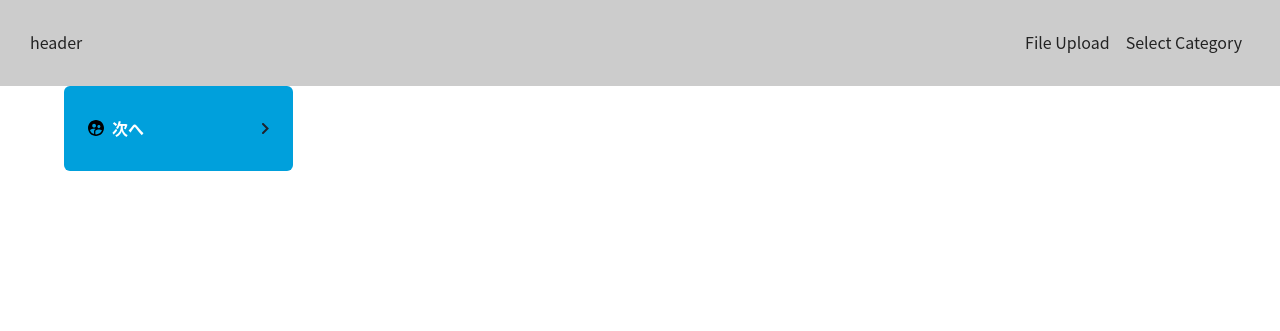
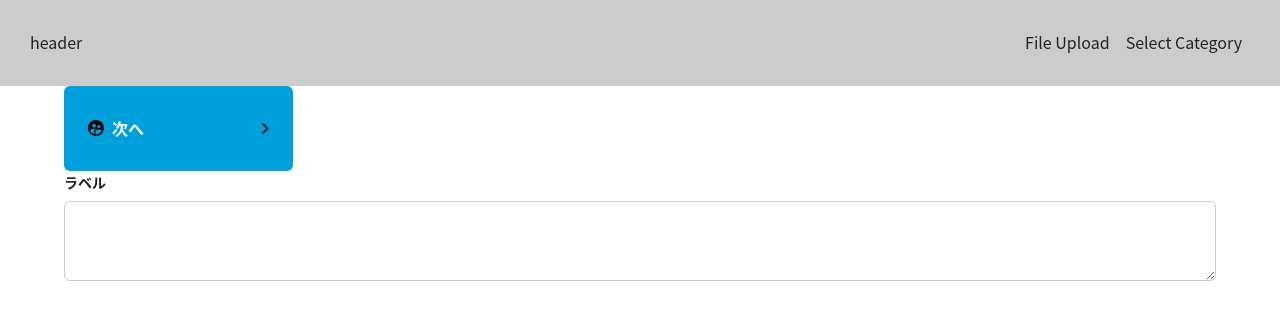
Before and after one commit to codeforjapan/OpenDataTools, a React (Create React App) app in the folder webclient/: page /test in a window 1280 px wide. Shown: the top 331 px of the page. Built offline with nearby package versions, Linux system fonts and the light colour scheme.

Commit message:
コンポーネントOstTextareaを追加

```diff
--- /dev/null
+++ b/webclient/src/components/Elements/OstTextarea/OstTextarea.tsx
@@ -0,0 +1,55 @@
+import React from 'react';
+import {
+  FormControl,
+  FormErrorMessage,
+  FormHelperText,
+  Textarea,
+  forwardRef,
+  TextareaProps,
+} from '@chakra-ui/react';
+import { OstFormLabel } from '../OstFormLabel';
+
+export type OstTextareaProps = {
+  isRequired?: boolean;
+  isDisabled?: boolean;
+  label?: string;
+  placeholder?: string;
+  helperText?: string;
+  errorMessage?: string;
+};
+
+export const OstTextarea = forwardRef<TextareaProps & OstTextareaProps, 'textarea'>(
+  (props, ref) => {
+    const [value, setValue] = React.useState('');
+
+    const handleInputChange = (e: { target: { value: string } }) => {
+      const inputValue = e.target.value;
+      setValue(inputValue);
+    };
+
+    const isError = props.isRequired ? value === '' : false;
+
+    return (
+      <FormControl
+        isRequired={props.isRequired || false}
+        isDisabled={props.isDisabled}
+        isInvalid={isError}
+      >
+        {props.label && <OstFormLabel label={props.label} />}
+        <Textarea
+          ref={ref}
+          value={value}
+          onChange={handleInputChange}
+          placeholder={props.placeholder}
+        />
+        {!isError && props.helperText ? (
+          <FormHelperText>{props.helperText}</FormHelperText>
+        ) : (
+          <FormErrorMessage>{props.errorMessage}</FormErrorMessage>
+        )}
+      </FormControl>
+    );
+  }
+);
+
+OstTextarea.displayName = 'OstTextarea';
--- /dev/null
+++ b/webclient/src/components/Elements/OstTextarea/index.ts
@@ -0,0 +1 @@
+export * from './OstTextarea';
--- a/webclient/src/features/test/routes/test.tsx
+++ b/webclient/src/features/test/routes/test.tsx
@@ -1,15 +1,11 @@
-/** @jsxImportSource @emotion/react */
-import { css } from '@emotion/react';
 import { Link } from '../../../components/Elements/Link';
+import { OstTextarea } from '../../../components/Elements/OstTextarea';
 
 export const Test = () => {
   return (
-    <div
-      css={css`
-        display: flex;
-      `}
-    >
+    <>
       <Link />
-    </div>
+      <OstTextarea label="ラベル" />
+    </>
   );
 };
```
